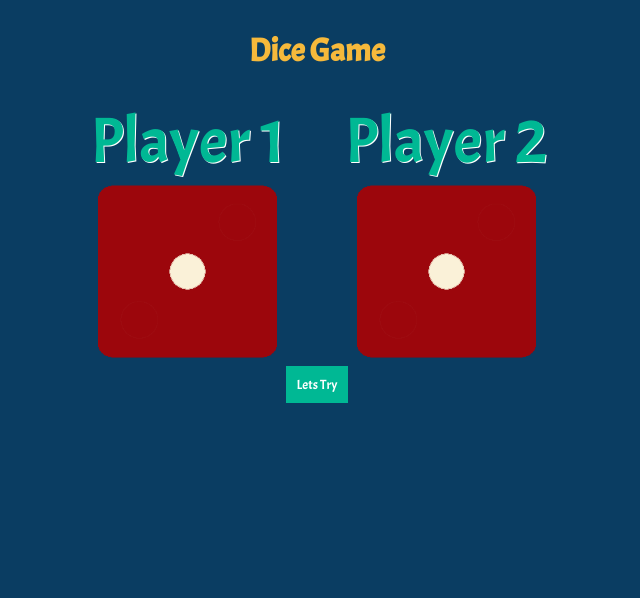
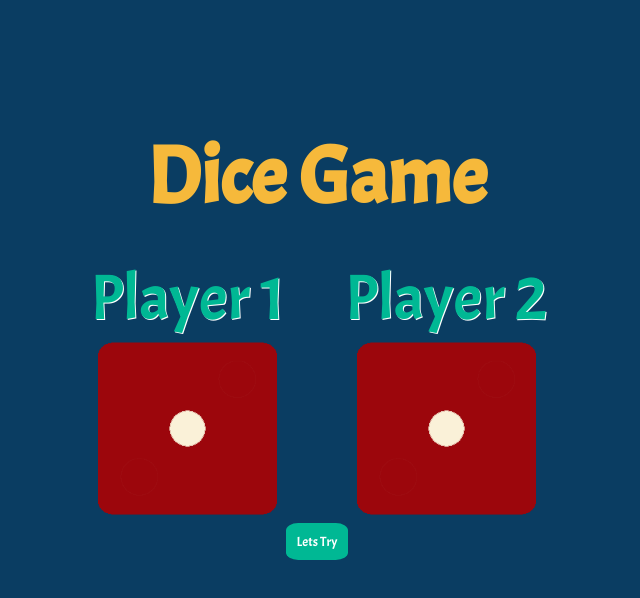
Before and after one commit to Furquan712/Dice-Game, a plain HTML site: page index.html in a window 1280 px wide. Shown: the whole page, without its empty margins (323-963 px from the left). Drawn offline with Linux system fonts and the light colour scheme.

Commit message:
project completed

```diff
--- a/style.css
+++ b/style.css
@@ -15,7 +15,8 @@ width: 70%; margin: auto; text-align: center;
 
 h1{
     margin: 30px;
-    font-size: 6 rem;
+    margin-top: 126px;
+    font-size: 80px;
     color: #f6b93b;
 }
 
@@ -28,6 +29,7 @@ button{
     background-color: #00b894;
     color: white;
     border: none;
+    border-radius: 20%;
 }
 img{
     width: 70%;
```
